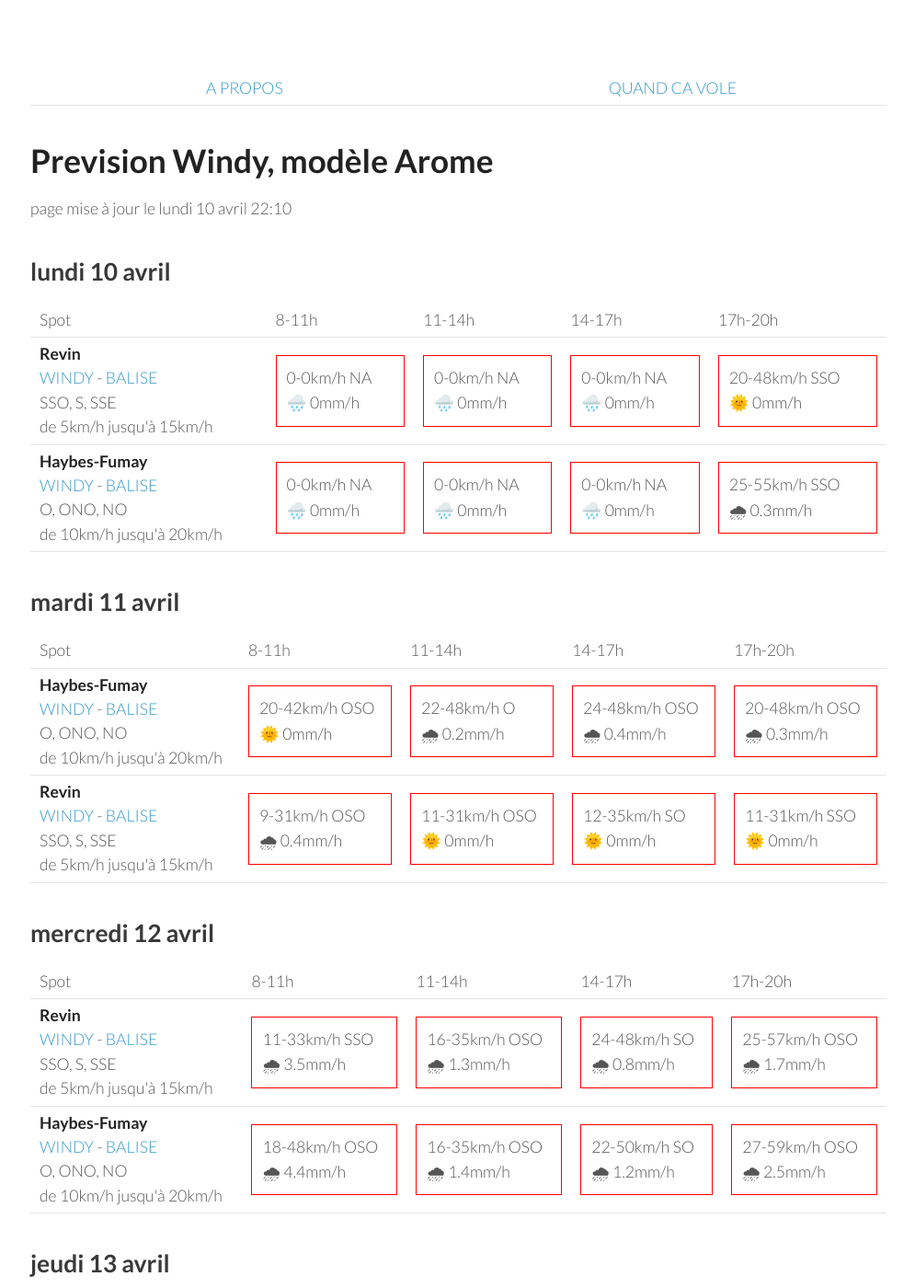
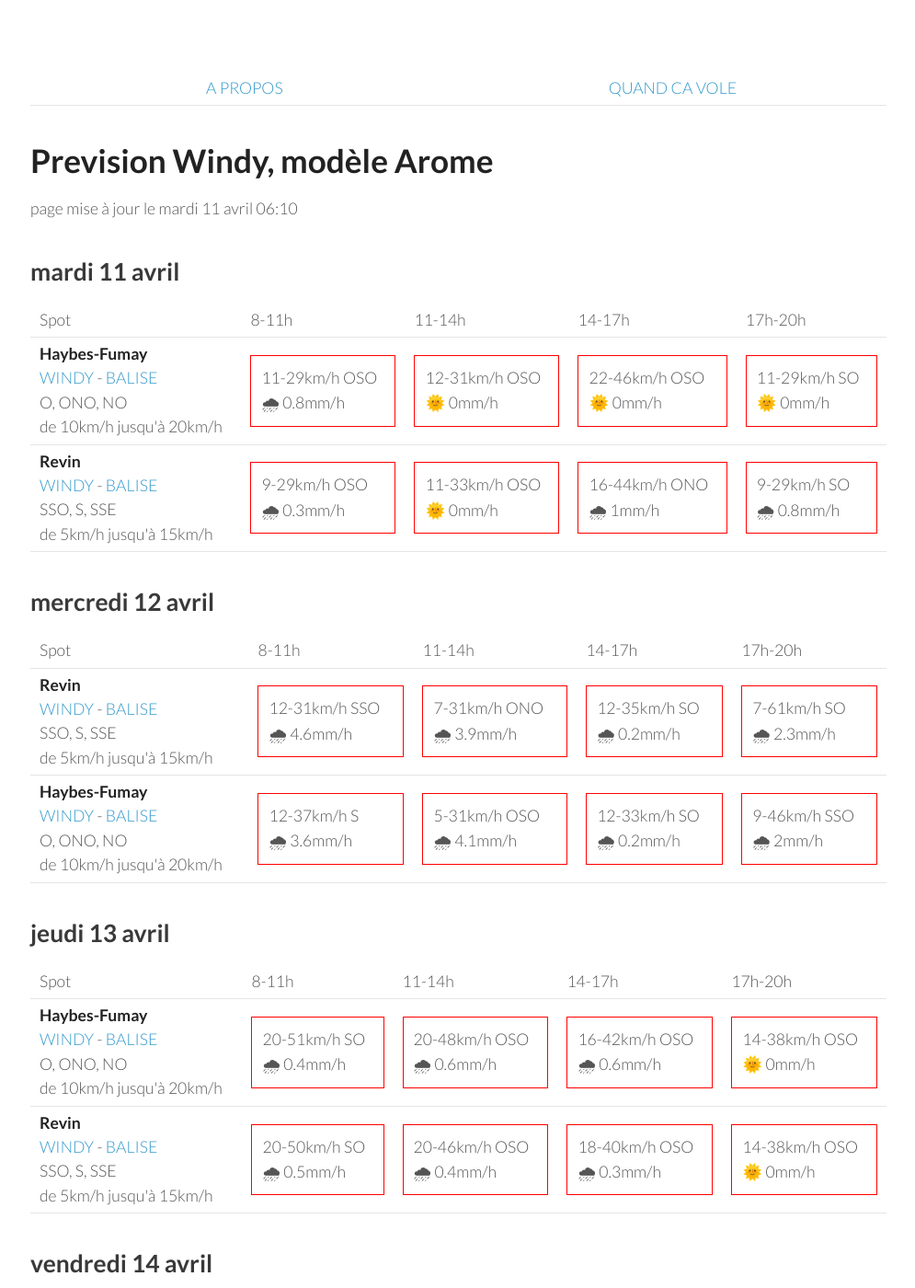
Before and after one commit to parapente-dans-le-nord/parapente-dans-le-nord.github.io, a Jekyll site: the page built from ardennes.markdown, in a window 1280 px wide and 1400 px high. Shown: the whole window at 92% size, without its empty margins (25-1020 px from the left). Built offline with Jekyll 4.4.1, drawn with Linux system fonts in a browser that asks for light colours; some of the changed text lies outside the part shown.

Commit message:
update index.markdown

```diff
--- a/ardennes.markdown
+++ b/ardennes.markdown
@@ -7,42 +7,8 @@ title:  "Tous les spots"
 {: .links}
 
 # Prevision Windy, modèle Arome
-page mise à jour le lundi 10 avril 22:10
+page mise à jour le mardi 11 avril 06:10
 
-## lundi 10 avril
-
-{::nomarkdown}
-<table>
-  <tbody>
-    <tr>
-      <td>Spot</td>
-      <td>8-11h</td>
-      <td>11-14h</td>
-      <td>14-17h</td>
-      <td>17h-20h</td>
-    </tr>
-<tr>
-        <td><strong>Revin</strong><br><a href="https://windy.com/49.948/4.625?49.543,4.625,8">WINDY</a> - <span class=""><a href="http://www.balisemeteo.com/balise.php?idBalise=5019">BALISE</a> </span><br> <span class="vent-favorable">SSO, S, SSE</span><br><span class="force-vent">de 5km/h jusqu'à 15km/h</span> </td>
-
-            <td><div class="not-flyable"><p>0-0km/h NA</p><p>🌧️ 0mm/h</p></div></td>
-            <td><div class="not-flyable"><p>0-0km/h NA</p><p>🌧️ 0mm/h</p></div></td>
-            <td><div class="not-flyable"><p>0-0km/h NA</p><p>🌧️ 0mm/h</p></div></td>
-            <td><div class="not-flyable"><p>20-48km/h SSO</p><p>🌞 0mm/h</p></div></td>
-
-    </tr>
-<tr>
-        <td><strong>Haybes-Fumay</strong><br><a href="https://windy.com/49.998/4.715?49.913,4.738,10">WINDY</a> - <span class=""><a href="http://www.balisemeteo.com/balise.php?idBalise=104">BALISE</a> </span><br> <span class="vent-favorable">O, ONO, NO</span><br><span class="force-vent">de 10km/h jusqu'à 20km/h</span> </td>
-
-            <td><div class="not-flyable"><p>0-0km/h NA</p><p>🌧️ 0mm/h</p></div></td>
-            <td><div class="not-flyable"><p>0-0km/h NA</p><p>🌧️ 0mm/h</p></div></td>
-            <td><div class="not-flyable"><p>0-0km/h NA</p><p>🌧️ 0mm/h</p></div></td>
-            <td><div class="not-flyable"><p>25-55km/h SSO</p><p>🌧 0.3mm/h</p></div></td>
-
-    </tr>
-
-</tbody>
-</table>
-{:/}
 ## mardi 11 avril
 
 {::nomarkdown}
@@ -58,20 +24,20 @@ page mise à jour le lundi 10 avril 22:10
 <tr>
         <td><strong>Haybes-Fumay</strong><br><a href="https://windy.com/49.998/4.715?49.913,4.738,10">WINDY</a> - <span class=""><a href="http://www.balisemeteo.com/balise.php?idBalise=104">BALISE</a> </span><br> <span class="vent-favorable">O, ONO, NO</span><br><span class="force-vent">de 10km/h jusqu'à 20km/h</span> </td>
 
-            <td><div class="not-flyable"><p>20-42km/h OSO</p><p>🌞 0mm/h</p></div></td>
-            <td><div class="not-flyable"><p>22-48km/h O</p><p>🌧 0.2mm/h</p></div></td>
-            <td><div class="not-flyable"><p>24-48km/h OSO</p><p>🌧 0.4mm/h</p></div></td>
-            <td><div class="not-flyable"><p>20-48km/h OSO</p><p>🌧 0.3mm/h</p></div></td>
+            <td><div class="not-flyable"><p>11-29km/h OSO</p><p>🌧 0.8mm/h</p></div></td>
+            <td><div class="not-flyable"><p>12-31km/h OSO</p><p>🌞 0mm/h</p></div></td>
+            <td><div class="not-flyable"><p>22-46km/h OSO</p><p>🌞 0mm/h</p></div></td>
+            <td><div class="not-flyable"><p>11-29km/h SO</p><p>🌞 0mm/h</p></div></td>
 
 
     </tr>
 <tr>
         <td><strong>Revin</strong><br><a href="https://windy.com/49.948/4.625?49.543,4.625,8">WINDY</a> - <span class=""><a href="http://www.balisemeteo.com/balise.php?idBalise=5019">BALISE</a> </span><br> <span class="vent-favorable">SSO, S, SSE</span><br><span class="force-vent">de 5km/h jusqu'à 15km/h</span> </td>
 
-            <td><div class="not-flyable"><p>9-31km/h OSO</p><p>🌧 0.4mm/h</p></div></td>
-            <td><div class="not-flyable"><p>11-31km/h OSO</p><p>🌞 0mm/h</p></div></td>
-            <td><div class="not-flyable"><p>12-35km/h SO</p><p>🌞 0mm/h</p></div></td>
-            <td><div class="not-flyable"><p>11-31km/h SSO</p><p>🌞 0mm/h</p></div></td>
+            <td><div class="not-flyable"><p>9-29km/h OSO</p><p>🌧 0.3mm/h</p></div></td>
+            <td><div class="not-flyable"><p>11-33km/h OSO</p><p>🌞 0mm/h</p></div></td>
+            <td><div class="not-flyable"><p>16-44km/h ONO</p><p>🌧 1mm/h</p></div></td>
+            <td><div class="not-flyable"><p>9-29km/h SO</p><p>🌧 0.8mm/h</p></div></td>
 
 
     </tr>
@@ -94,20 +60,20 @@ page mise à jour le lundi 10 avril 22:10
 <tr>
         <td><strong>Revin</strong><br><a href="https://windy.com/49.948/4.625?49.543,4.625,8">WINDY</a> - <span class=""><a href="http://www.balisemeteo.com/balise.php?idBalise=5019">BALISE</a> </span><br> <span class="vent-favorable">SSO, S, SSE</span><br><span class="force-vent">de 5km/h jusqu'à 15km/h</span> </td>
 
-            <td><div class="not-flyable"><p>11-33km/h SSO</p><p>🌧 3.5mm/h</p></div></td>
-            <td><div class="not-flyable"><p>16-35km/h OSO</p><p>🌧 1.3mm/h</p></div></td>
-            <td><div class="not-flyable"><p>24-48km/h SO</p><p>🌧 0.8mm/h</p></div></td>
-            <td><div class="not-flyable"><p>25-57km/h OSO</p><p>🌧 1.7mm/h</p></div></td>
+            <td><div class="not-flyable"><p>12-31km/h SSO</p><p>🌧 4.6mm/h</p></div></td>
+            <td><div class="not-flyable"><p>7-31km/h ONO</p><p>🌧 3.9mm/h</p></div></td>
+            <td><div class="not-flyable"><p>12-35km/h SO</p><p>🌧 0.2mm/h</p></div></td>
+            <td><div class="not-flyable"><p>7-61km/h SO</p><p>🌧 2.3mm/h</p></div></td>
 
 
     </tr>
 <tr>
         <td><strong>Haybes-Fumay</strong><br><a href="https://windy.com/49.998/4.715?49.913,4.738,10">WINDY</a> - <span class=""><a href="http://www.balisemeteo.com/balise.php?idBalise=104">BALISE</a> </span><br> <span class="vent-favorable">O, ONO, NO</span><br><span class="force-vent">de 10km/h jusqu'à 20km/h</span> </td>
 
-            <td><div class="not-flyable"><p>18-48km/h OSO</p><p>🌧 4.4mm/h</p></div></td>
-            <td><div class="not-flyable"><p>16-35km/h OSO</p><p>🌧 1.4mm/h</p></div></td>
-            <td><div class="not-flyable"><p>22-50km/h SO</p><p>🌧 1.2mm/h</p></div></td>
-            <td><div class="not-flyable"><p>27-59km/h OSO</p><p>🌧 2.5mm/h</p></div></td>
+            <td><div class="not-flyable"><p>12-37km/h S</p><p>🌧 3.6mm/h</p></div></td>
+            <td><div class="not-flyable"><p>5-31km/h OSO</p><p>🌧 4.1mm/h</p></div></td>
+            <td><div class="not-flyable"><p>12-33km/h SO</p><p>🌧 0.2mm/h</p></div></td>
+            <td><div class="not-flyable"><p>9-46km/h SSO</p><p>🌧 2mm/h</p></div></td>
 
 
     </tr>
@@ -131,19 +97,19 @@ page mise à jour le lundi 10 avril 22:10
         <td><strong>Haybes-Fumay</strong><br><a href="https://windy.com/49.998/4.715?49.913,4.738,10">WINDY</a> - <span class=""><a href="http://www.balisemeteo.com/balise.php?idBalise=104">BALISE</a> </span><br> <span class="vent-favorable">O, ONO, NO</span><br><span class="force-vent">de 10km/h jusqu'à 20km/h</span> </td>
 
             <td><div class="not-flyable"><p>20-51km/h SO</p><p>🌧 0.4mm/h</p></div></td>
-            <td><div class="not-flyable"><p>22-48km/h OSO</p><p>🌧 0.2mm/h</p></div></td>
-            <td><div class="not-flyable"><p>20-46km/h OSO</p><p>🌧 0.2mm/h</p></div></td>
-            <td><div class="not-flyable"><p>18-42km/h OSO</p><p>🌧 0.3mm/h</p></div></td>
+            <td><div class="not-flyable"><p>20-48km/h OSO</p><p>🌧 0.6mm/h</p></div></td>
+            <td><div class="not-flyable"><p>16-42km/h OSO</p><p>🌧 0.6mm/h</p></div></td>
+            <td><div class="not-flyable"><p>14-38km/h OSO</p><p>🌞 0mm/h</p></div></td>
 
 
     </tr>
 <tr>
         <td><strong>Revin</strong><br><a href="https://windy.com/49.948/4.625?49.543,4.625,8">WINDY</a> - <span class=""><a href="http://www.balisemeteo.com/balise.php?idBalise=5019">BALISE</a> </span><br> <span class="vent-favorable">SSO, S, SSE</span><br><span class="force-vent">de 5km/h jusqu'à 15km/h</span> </td>
 
-            <td><div class="not-flyable"><p>20-48km/h SO</p><p>🌧 0.7mm/h</p></div></td>
-            <td><div class="not-flyable"><p>22-46km/h OSO</p><p>🌧 0.2mm/h</p></div></td>
-            <td><div class="not-flyable"><p>18-46km/h OSO</p><p>🌧 0.2mm/h</p></div></td>
-            <td><div class="not-flyable"><p>18-42km/h OSO</p><p>🌧 0.2mm/h</p></div></td>
+            <td><div class="not-flyable"><p>20-50km/h SO</p><p>🌧 0.5mm/h</p></div></td>
+            <td><div class="not-flyable"><p>20-46km/h OSO</p><p>🌧 0.4mm/h</p></div></td>
+            <td><div class="not-flyable"><p>18-40km/h OSO</p><p>🌧 0.3mm/h</p></div></td>
+            <td><div class="not-flyable"><p>14-38km/h OSO</p><p>🌞 0mm/h</p></div></td>
 
 
     </tr>
@@ -166,8 +132,8 @@ page mise à jour le lundi 10 avril 22:10
 <tr>
         <td><strong>Revin</strong><br><a href="https://windy.com/49.948/4.625?49.543,4.625,8">WINDY</a> - <span class=""><a href="http://www.balisemeteo.com/balise.php?idBalise=5019">BALISE</a> </span><br> <span class="vent-favorable">SSO, S, SSE</span><br><span class="force-vent">de 5km/h jusqu'à 15km/h</span> </td>
 
-            <td><div class="not-flyable"><p>16-29km/h SSE</p><p>🌞 0mm/h</p></div></td>
-            <td><div class="not-flyable"><p>24-48km/h S</p><p>🌞 0mm/h</p></div></td>
+            <td><div class="not-flyable"><p>14-25km/h SSE</p><p>🌞 0mm/h</p></div></td>
+            <td><div class="not-flyable"><p>22-44km/h S</p><p>🌞 0mm/h</p></div></td>
             <td><div class="not-flyable"><p>29-57km/h S</p><p>🌞 0mm/h</p></div></td>
             <td><div class="not-flyable"><p>27-61km/h S</p><p>🌧 0.2mm/h</p></div></td>
 
@@ -176,8 +142,8 @@ page mise à jour le lundi 10 avril 22:10
 <tr>
         <td><strong>Haybes-Fumay</strong><br><a href="https://windy.com/49.998/4.715?49.913,4.738,10">WINDY</a> - <span class=""><a href="http://www.balisemeteo.com/balise.php?idBalise=104">BALISE</a> </span><br> <span class="vent-favorable">O, ONO, NO</span><br><span class="force-vent">de 10km/h jusqu'à 20km/h</span> </td>
 
-            <td><div class="not-flyable"><p>18-31km/h SSE</p><p>🌞 0mm/h</p></div></td>
-            <td><div class="not-flyable"><p>25-50km/h S</p><p>🌞 0mm/h</p></div></td>
+            <td><div class="not-flyable"><p>14-29km/h SSE</p><p>🌞 0mm/h</p></div></td>
+            <td><div class="not-flyable"><p>24-46km/h S</p><p>🌞 0mm/h</p></div></td>
             <td><div class="not-flyable"><p>29-59km/h S</p><p>🌞 0mm/h</p></div></td>
             <td><div class="not-flyable"><p>29-61km/h S</p><p>🌞 0mm/h</p></div></td>
 
```
